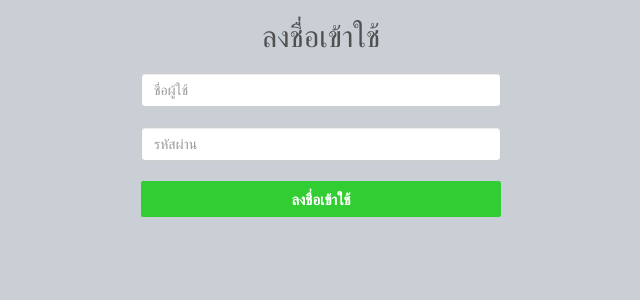
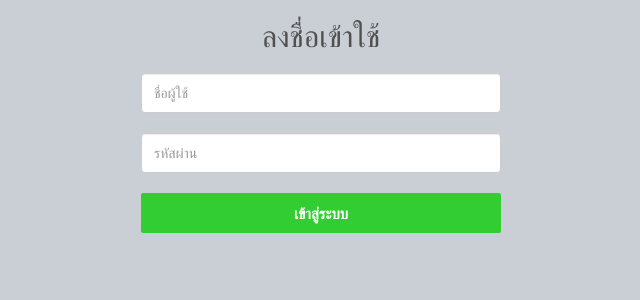
Before and after one commit to Microph/mms-full-stack-solo, a React (Create React App) app in the folder tutorium/front-end/: page /admin/login in a window 1280 px wide. Shown: the top 300 px of the page, without its empty margins (334-974 px from the left). Built offline with nearby package versions, Linux system fonts and the light colour scheme; no server answers.

Commit message:
when click admin login , display circular loading

```diff
--- a/tutorium/front-end/src/admin-components/dashboard.js
+++ b/tutorium/front-end/src/admin-components/dashboard.js
@@ -38,7 +38,7 @@ class DashboardNumberDetail extends Component {
                   style = {{
                     height: 120,
                     width: 220,
-                    marginBottom: 30,
+                    margin: 30,
                     textAlign: 'center',
                     display: 'inline-block'
                   }}
--- a/tutorium/front-end/src/admin-components/login.js
+++ b/tutorium/front-end/src/admin-components/login.js
@@ -1,8 +1,10 @@
 import React, { Component } from 'react';
 import {
   FlatButton,
+  CircularProgress,
 } from "material-ui";
 import axios from "axios";
+import { connect } from "react-redux";
 
 const querystring = require("querystring");
 
@@ -11,11 +13,27 @@ class AdminLogin extends Component {
         super(props);
         this.state = {
           username: '',
-          password: ''
+          password: '',
+          clickedSubmit: false,
         };
 
         this.handleChange = this.handleChange.bind(this);
         this.handleSubmit = this.handleSubmit.bind(this);
+    }
+
+    checkSubmitStateForLebel(){
+      if(!this.state.clickedSubmit){
+        return 'เข้าสู่ระบบ';
+      }
+      else{
+        return '';
+      }
+    }
+
+    checkSubmitStateForCircularProgress(){
+      if(this.state.clickedSubmit){
+        return (<CircularProgress />);
+      }
     }
 
     handleChange(event) {
@@ -24,7 +42,20 @@ class AdminLogin extends Component {
         this.setState({[name]: event.target.value});
     }
 
+    /*componentDidUpdate(prevProps, prevState) {
+      if(this.state.clickedSubmitted)
+      {
+        window.location.href = "/api/current-login-session";
+      }
+    }*/
+
+    checkSession = async () => {
+      const user = await axios.get("/api/current-login-session");
+      console.log(user);
+    }
+
     handleSubmit(event) {
+      this.setState({clickedSubmit: true});
       const res = axios({
         method: "POST",
         url: "/api/auth/admin",
@@ -35,10 +66,7 @@ class AdminLogin extends Component {
           username: this.state.username,
           password: this.state.password,
         })
-      });
-
-      alert("logging in...");
-      window.location.href = "/api/current-login-session";
+      }).then(() => {Debug.log(res)});
     };
 
     render() {
@@ -51,6 +79,7 @@ class AdminLogin extends Component {
                 <input name="username" type="text" class="form-control" placeholder="ชื่อผู้ใช้"
                   style={{
                     width: "100%",
+                    height: 40,
                     backgroundColor: "white",
                     marginTop: 20,
                   }}
@@ -60,23 +89,28 @@ class AdminLogin extends Component {
                 secureTextEntry={true}
                 style={{
                   width: "100%",
+                  height: 40,
                   backgroundColor: "white",
                   marginTop: 20,
                 }}
                 onChange={this.handleChange} />
 
                 <FlatButton
+                  disabled={this.state.clickedSubmit}
                   onClick={this.handleSubmit}
                   style={{
                     width: "100%",
+                    height: 40,
                     color: "#fff",
                     margin: "auto",
                     marginTop: 20,
                     backgroundColor: "limegreen"
                   }}
                   labelStyle={{ fontSize: 15, fontWeight: 700 }}
-                  label="ลงชื่อเข้าใช้"
-                />
+                  label={this.checkSubmitStateForLebel()}
+                >
+                  {this.checkSubmitStateForCircularProgress()}
+                </FlatButton>
               </div>
             </div>
           </div>
@@ -84,4 +118,9 @@ class AdminLogin extends Component {
     }
 }
 
-export default AdminLogin;
+//export default AdminLogin;
+function mapStateToProps({ auth }) {
+  return { auth };
+}
+
+export default connect(mapStateToProps)(AdminLogin);
```
